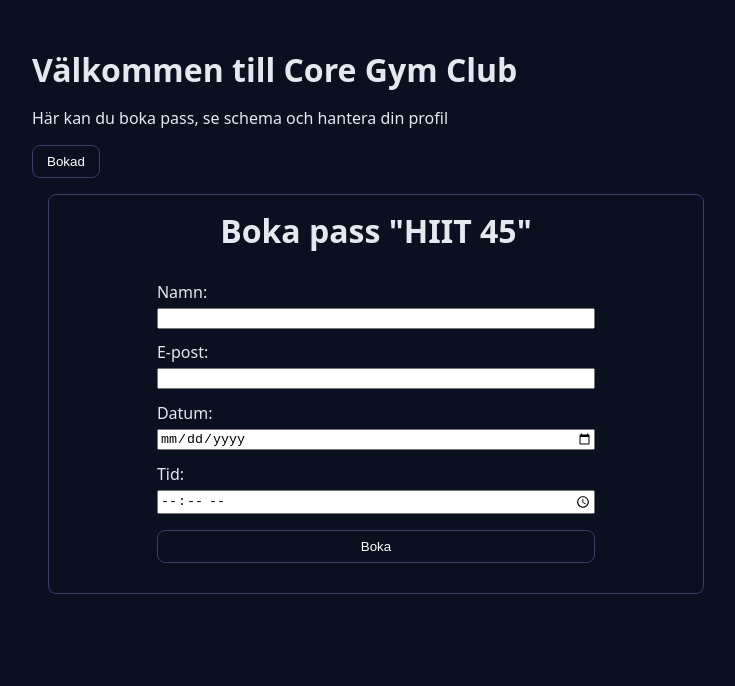
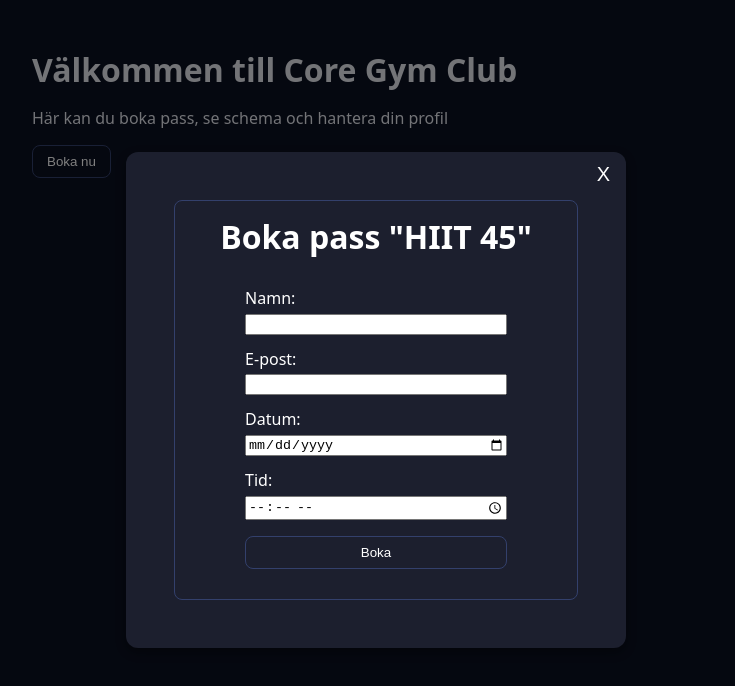
Before and after one commit to FantasticG5/frontend, a React (Vite) app: page / in a window 1280 px wide. Both pictures are taken after a click on the button "Boka nu". Shown: the top 686 px of the page, without its empty margins (264-999 px from the left). Built offline with nearby package versions, Linux system fonts and the light colour scheme.

Commit message:
Enhance BookingButton and HomePage with modal functionality and styling

```diff
--- a/src/components/BookingButton.jsx
+++ b/src/components/BookingButton.jsx
@@ -1,6 +1,6 @@
 import React, { useState } from 'react'
 
-const BookingButton = ({buttonText}) => {
+const BookingButton = ({buttonText, onClick}) => {
     const [text, setText] = useState(buttonText);
     const [functionality, setFunctionality] = useState('book');
 
@@ -9,8 +9,9 @@ const BookingButton = ({buttonText}) => {
         <button
             className='btn-book'
             onClick={() => {
-                setFunctionality('book')
-                setText('Bokad')
+                // setFunctionality('book')
+                // setText('Bokad')
+                if (onClick) onClick();
             }}
 
         >{text}</button>
--- a/src/pages/HomePage.jsx
+++ b/src/pages/HomePage.jsx
@@ -1,18 +1,30 @@
-import React from "react";
+import React, { useState } from "react";
 import BookingButton from "../components/BookingButton";
 import BookingForm from "../components/BookingForm";
 
 export default function HomePage () {
+  const [isOpen, setIsOpen] = useState(false);
 
   return (
     <div className="container">
         <h1>Välkommen till Core Gym Club</h1>
         <p>Här kan du boka pass, se schema och hantera din profil</p>
 
+
         {/* Lägger den här tillfälligt tills man kan lägga den på korten */}
-        <BookingButton buttonText="Boka nu" />
+        <BookingButton buttonText="Boka nu" onClick={() => setIsOpen(true)} />
 
-        <BookingForm />
+        {isOpen && (
+          <div className="modal-overlay">
+            <div className="modal-content">
+              <button className="close-btn" onClick={() => setIsOpen(false)}>X</button>
+              <BookingForm />
+            </div>
+          </div>
+        )}
+
+
+        {/* <BookingForm />  */}
     </div>
   )
 }
--- a/src/styles.css
+++ b/src/styles.css
@@ -50,6 +50,75 @@ h1 { margin: 0 0 16px; }
   margin: 0;
   color: var(--muted);
 }
+
+/* .modal-overlay {
+  position: fixed;
+  top: 0;
+  left: 0;
+  width: 100%;
+  height: 100%;
+  background: rgba(0,0,0,0.5); /* gråar ut bakgrunden
+  display: flex;
+  align-items: center;
+  justify-content: center;
+} */
+
+.modal-overlay {
+  position: fixed;
+  top: 0;
+  left: 0;
+  width: 100%;
+  height: 100%;
+  background: rgba(0,0,0,0.5); /* gråar ut bakgrunden */
+  display: flex;
+  align-items: center;
+  justify-content: center;
+  z-index: 1000; /* ser till att den ligger över allt */
+}
+
+/* .modal-content {
+  /* background: white;
+  /* background-color: rgba(0, 0, 0, 0.5);
+  padding: 2rem;
+  border-radius: 12px;
+  max-width: 500px;
+  width: 100%;
+  position: relative;
+} */
+
+.modal-content {
+  background-color: #1c1f2e; /* mörk bakgrund som passar din stil */
+  color: #fff; /* vit text mot mörk bakgrund */
+  padding: 2rem;
+  border-radius: 12px;
+  max-width: 500px;
+  width: 90%;
+  position: relative;
+  box-shadow: 0 4px 12px rgba(0,0,0,0.4);
+}
+/*
+.close-btn {
+  position: absolute;
+  top: 10px;
+  right: 10px;
+  background: transparent;
+  border: none;
+  font-size: 20px;
+  cursor: pointer;
+  color: white
+} */
+
+.close-btn {
+  position: absolute;
+  top: 10px;
+  right: 10px;
+  background: transparent;
+  border: none;
+  font-size: 20px;
+  cursor: pointer;
+  color: #fff;
+}
+
 
 .booking-form-container {
   border: 1px solid #33406c;
```
